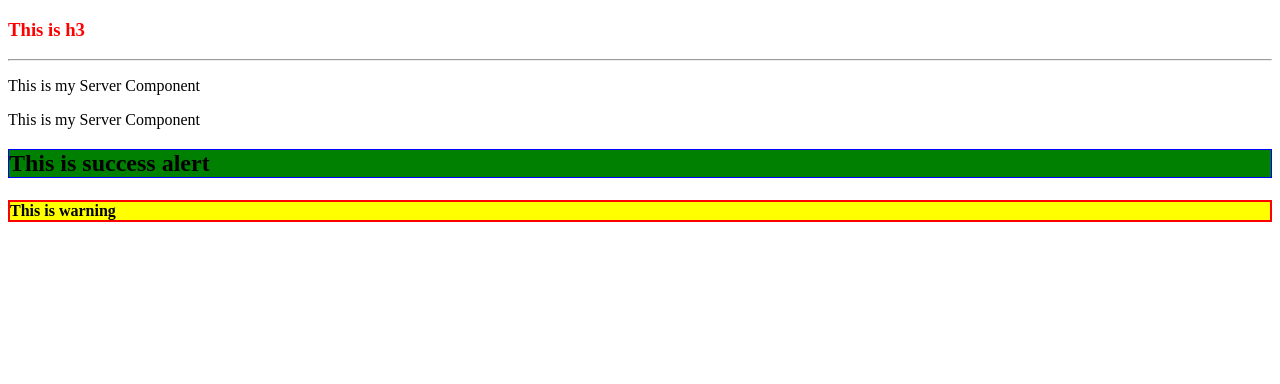
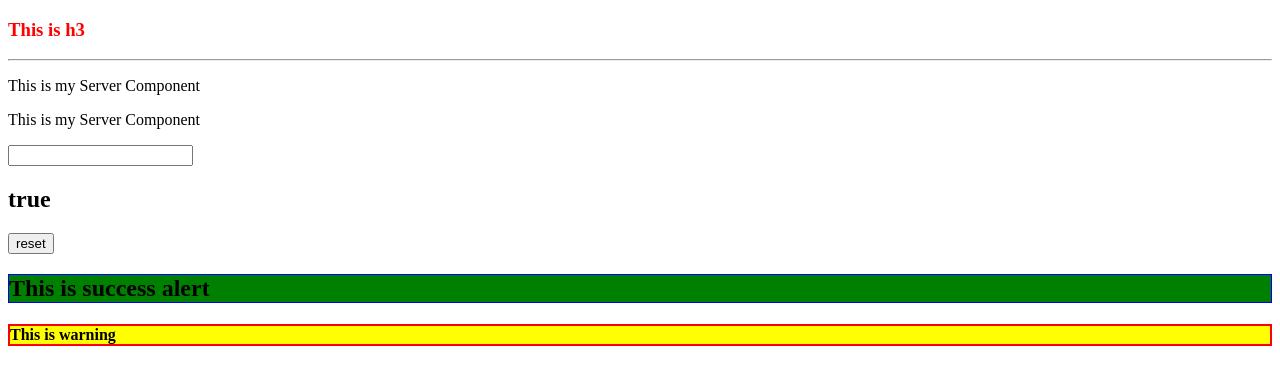
Before and after one commit to whatmmobd3/firstAngular, an Angular app: page / in a window 1280 px wide. Shown: the top 384 px of the page. Built offline with nearby package versions, Linux system fonts and the light colour scheme.

Commit message:
exercise two way binding

```diff
--- a/src/app/servers/servers.component.html
+++ b/src/app/servers/servers.component.html
@@ -1,2 +1,13 @@
 <app-server></app-server>
 <app-server></app-server>
+<input
+    [value]="userName"
+    (input)="changeName($event)"
+>
+<p>{{ userName }}</p>
+<h2>{{ isNull }}</h2>
+<button
+(click)="resetNull()"
+>
+    reset
+</button>
--- a/src/app/servers/servers.component.ts
+++ b/src/app/servers/servers.component.ts
@@ -6,7 +6,22 @@ import { Component, OnInit } from '@angular/core';
   styleUrls: ['./servers.component.css'],
 })
 export class ServersComponent implements OnInit {
+  userName: String = '';
+  isNull:boolean = true;
   constructor() {}
 
   ngOnInit(): void {}
+
+  changeName(e:Event) {
+    this.userName =(<HTMLInputElement>e.target).value
+    if (this.userName !== '') {
+      this.isNull = false
+    }
+
+  }
+
+  resetNull(){
+    this.userName = '';
+    this.isNull = true;
+  }
 }
```
